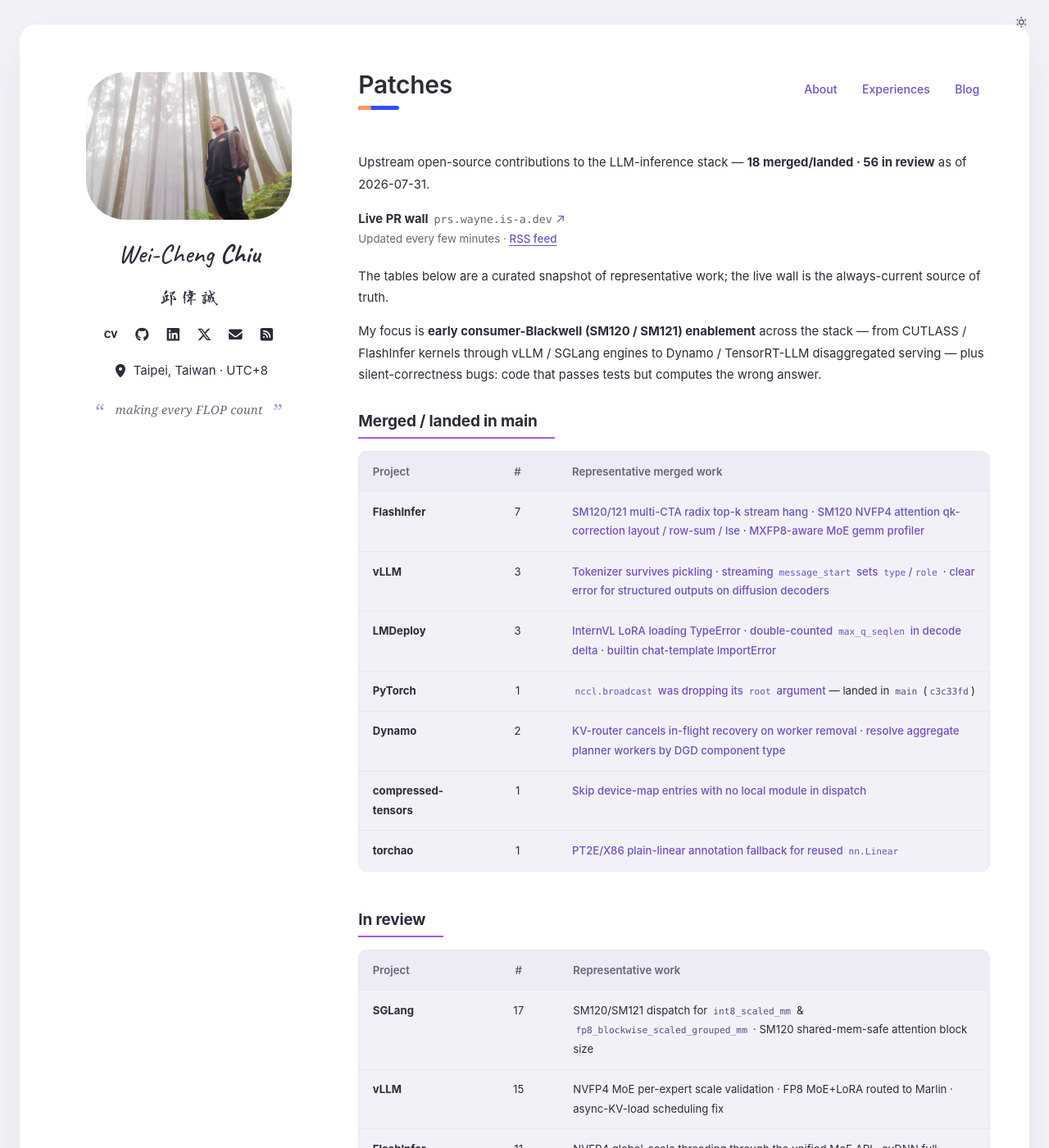
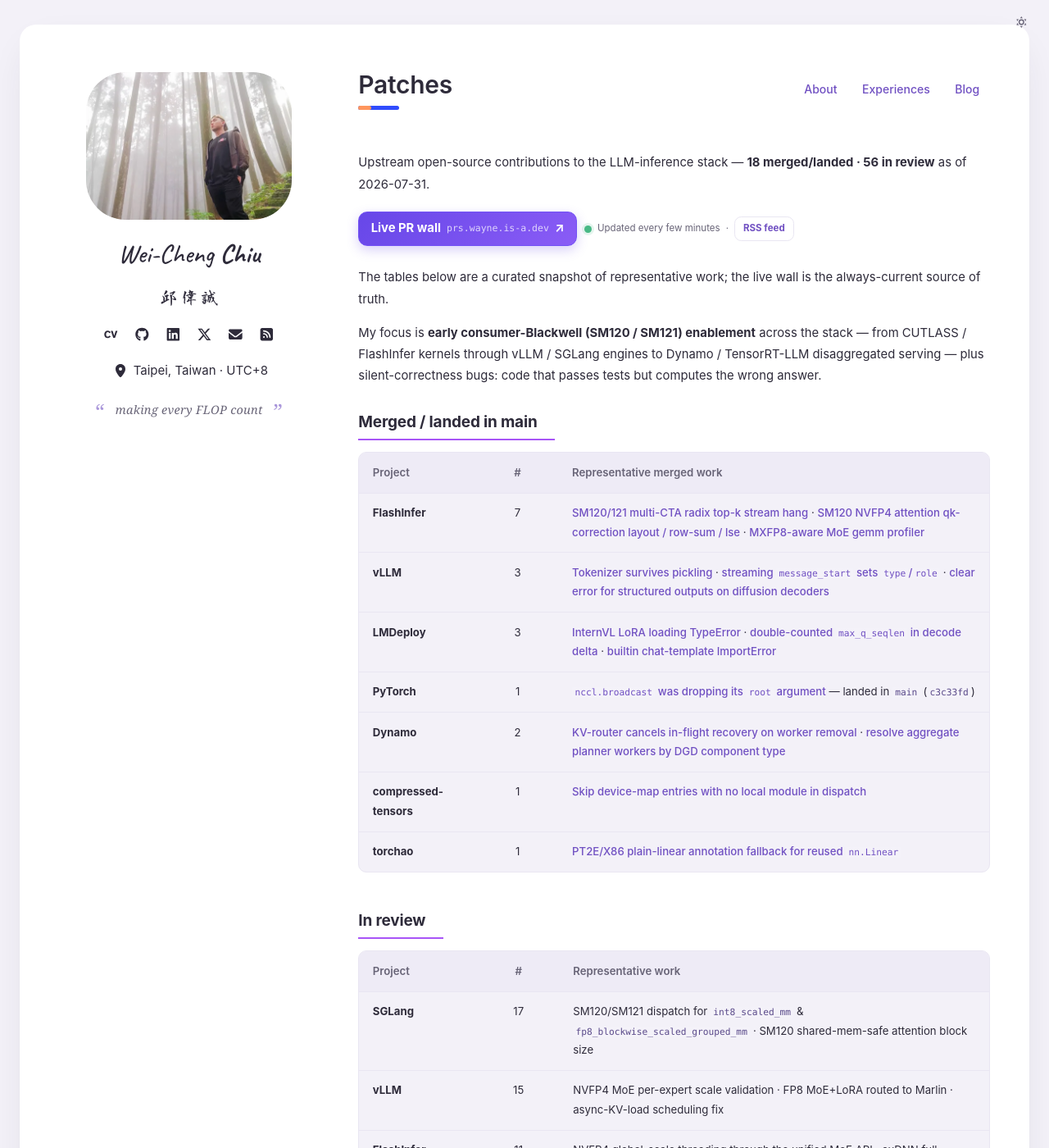
Before and after one commit to waynehacking8/waynehacking8.github.io, an MkDocs documentation site: the page built from docs/patches.md, in a window 1280 px wide and 1400 px high. Shown: the whole window at 82% size. Built offline with MkDocs 1.6.1 and Material for MkDocs 9.7.7, drawn with Linux system fonts in a browser that asks for light colours.

Commit message:
style: emphasize live PR wall call to action

```diff
--- a/docs/stylesheets/extra.css
+++ b/docs/stylesheets/extra.css
@@ -721,15 +721,17 @@ body.pb-is-navigating .pb-nav-tabs { opacity: 0.72; }
 .pb-image-sources summary { cursor: pointer; font: 600 .5rem/1.5 var(--pb-mono); }
 .pb-image-sources p { margin: .4rem 0 0; line-height: 1.55; }
 
-/* Patches: a plain editorial note using the same typography as the prose. */
-.md-typeset .pb-pr-wall { margin: .85rem 0 1.05rem; color: var(--pb-muted); line-height: 1.65; }
-.md-typeset .pb-pr-wall-main { color: var(--pb-ink); font-weight: 400; text-decoration: none; }
+/* Patches: a compact CTA for the live upstream record. */
+.md-typeset .pb-pr-wall { display: flex; flex-wrap: wrap; align-items: center; gap: .45rem; margin: 1rem 0 1.25rem; color: var(--pb-muted); line-height: 1.2; }
+.md-typeset .pb-pr-wall-main { display: inline-flex; align-items: center; gap: .35rem; padding: .56rem .72rem; border: 1px solid #7251f5; border-radius: .55rem; background: linear-gradient(135deg, #6747e8, #8a5cf6); box-shadow: 0 5px 14px rgba(103, 71, 232, .25); color: #fff; font-weight: 400; text-decoration: none; transition: transform .15s ease, box-shadow .15s ease; }
 .md-typeset .pb-pr-wall-main strong { font-weight: 700; }
-.pb-pr-wall-domain { margin-left: .35rem; color: var(--pb-muted); font-family: var(--pb-mono); font-size: .9em; overflow-wrap: anywhere; }
-.pb-pr-wall-arrow { margin-left: .22rem; color: var(--pb-link); }
-.md-typeset .pb-pr-wall-main:hover { color: var(--pb-link); text-decoration: underline; text-underline-offset: 3px; }
-.pb-pr-wall-note { display: block; margin-top: .08rem; font-size: .9em; }
-.md-typeset .pb-pr-wall-rss { color: var(--pb-link); font-weight: 500; text-decoration: underline; text-underline-offset: 3px; }
+.pb-pr-wall-domain { color: rgba(255,255,255,.75); font-family: var(--pb-mono); font-size: .78em; overflow-wrap: anywhere; }
+.pb-pr-wall-arrow { color: #fff; font-weight: 700; }
+.md-typeset .pb-pr-wall-main:hover { color: #fff; text-decoration: none; transform: translateY(-1px); box-shadow: 0 8px 18px rgba(103, 71, 232, .36); }
+.pb-pr-wall-note { display: inline-flex; align-items: center; gap: .35rem; font-size: .78em; }
+.pb-pr-wall-note::before { width: .45rem; height: .45rem; border-radius: 50%; background: #48b885; box-shadow: 0 0 0 3px rgba(72,184,133,.14); content: ""; }
+.md-typeset .pb-pr-wall-rss { padding: .35rem .5rem; border: 1px solid var(--pb-line); border-radius: .42rem; color: var(--pb-link); font-weight: 700; text-decoration: none; }
+.md-typeset .pb-pr-wall-rss:hover { border-color: var(--pb-link); background: rgba(103,71,232,.08); text-decoration: none; }
 .pb-pr-wall a:focus-visible { outline: 2px solid var(--pb-link); outline-offset: 3px; }
 
 /* Article lead artwork uses the same contained editorial frame as pbb.sh. */
--- a/mkdocs.yml
+++ b/mkdocs.yml
@@ -61,7 +61,7 @@ theme:
 # bump ?v= on every extra.css change — GitHub Pages caches assets for
 # 10 minutes and browsers honor it, so an unversioned URL shows stale CSS
 extra_css:
-  - stylesheets/extra.css?v=20260721.27
+  - stylesheets/extra.css?v=20260805.1
 
 # same 10-minute GitHub Pages cache applies to JS — bump this ?v= on every
 # pb-filter.js change, exactly as for extra.css above. Without it a shipped
```
